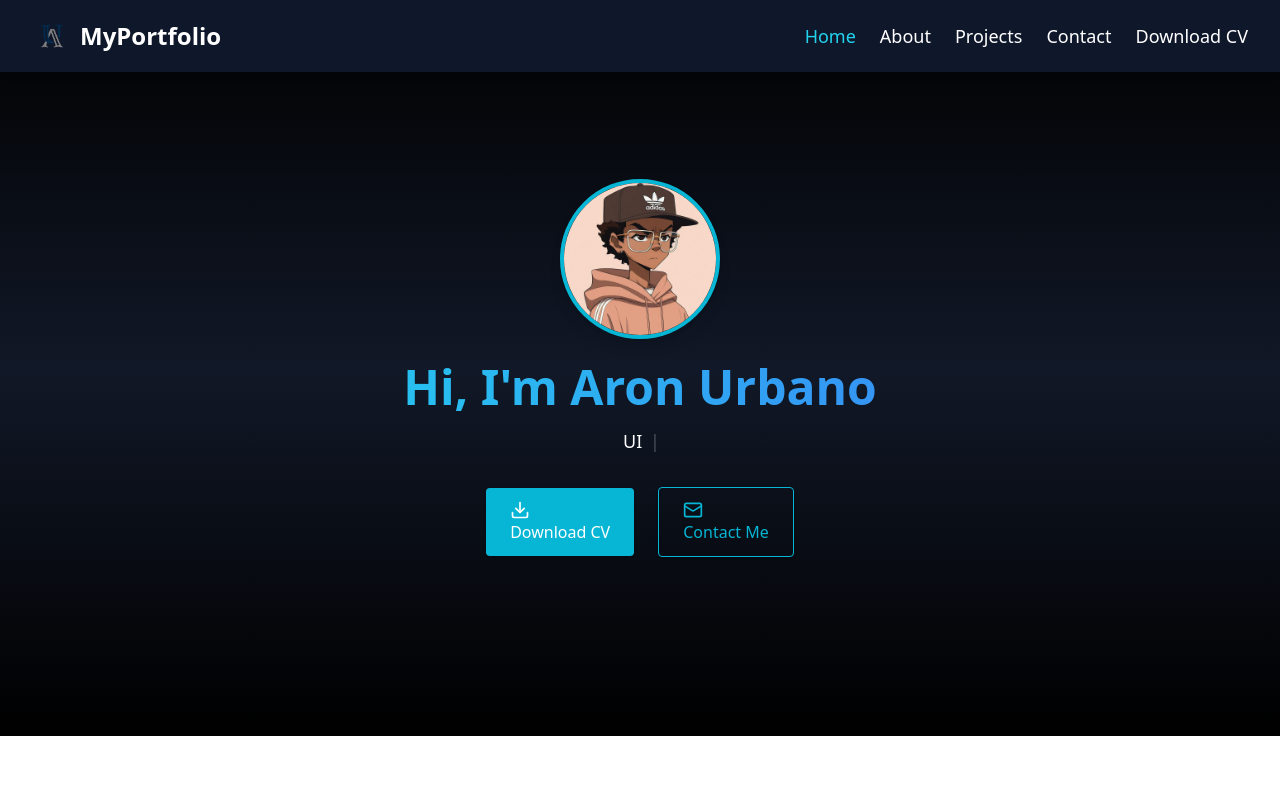
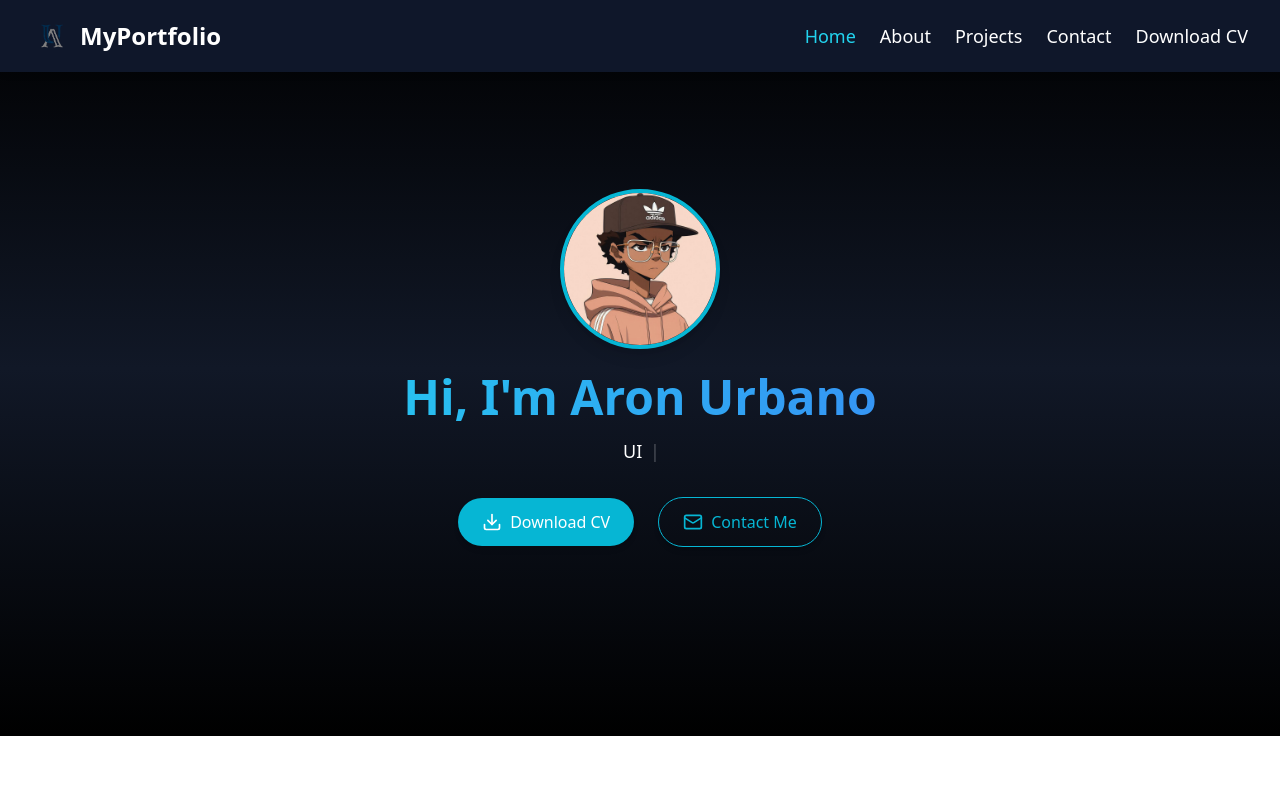
Before and after one commit to aronurbn/project-portfolio, a React (Create React App) app: page / in a window 1280 px wide. Shown: the top 800 px of the page. Built offline with nearby package versions, Linux system fonts and the light colour scheme.

Commit message:
Update Hero.jsx: Replace emoji icons with modern Lucide icons for Download CV and Contact buttons

```diff
--- a/src/components/Hero.jsx
+++ b/src/components/Hero.jsx
@@ -51,7 +51,7 @@ const Hero = () => {
 
         {/* Call to Action Buttons */}
         <motion.div
-          className="flex flex-col sm:flex-row justify-center items-center gap-4 sm:gap-6 mt-8"
+          className="flex justify-center items-center gap-6 mt-8"
           initial={{ opacity: 0, y: 20 }}
           animate={{ opacity: 1, y: 0 }}
           transition={{ delay: 0.6, duration: 0.8 }}
@@ -59,14 +59,14 @@ const Hero = () => {
           <a
             href="/BenIgnacioCV2024.pdf"
             download
-            className="bg-cyan-500 hover:bg-cyan-600 px-6 py-3 rounded text-white font-medium shadow transition duration-300 transform hover:scale-105"
+            className="flex items-center gap-2 bg-cyan-500 hover:bg-cyan-600 px-6 py-3 rounded-full text-white font-medium shadow-md transition hover:scale-105"
           >
             <Download className="w-5 h-5" />
             Download CV
           </a>
           <a
             href="#contact"
-            className="border border-cyan-500 text-cyan-500 hover:bg-cyan-500 hover:text-white px-6 py-3 rounded font-medium shadow transition duration-300 transform hover:scale-105"
+            className="flex items-center gap-2 border border-cyan-500 text-cyan-500 hover:bg-cyan-500 hover:text-white px-6 py-3 rounded-full font-medium shadow-md transition hover:scale-105"
           >
             <Mail className="w-5 h-5" />
             Contact Me
```
